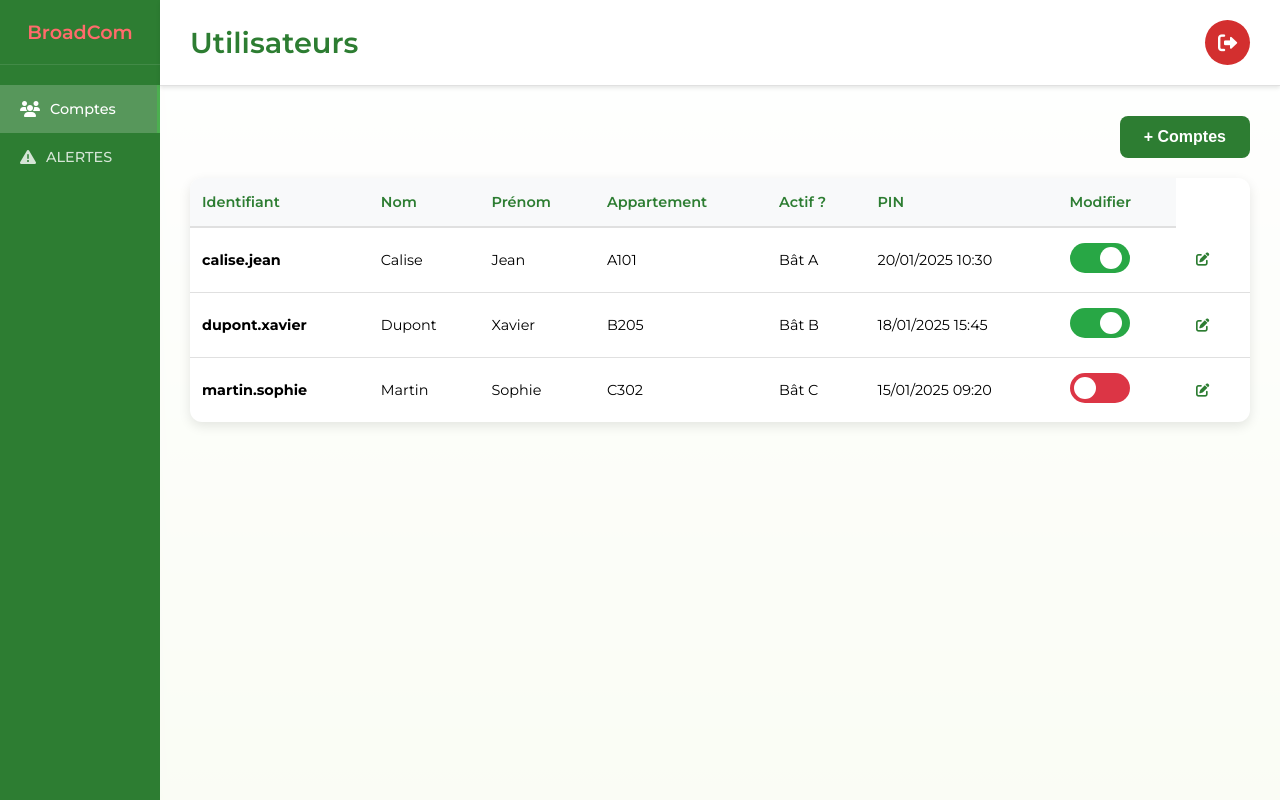
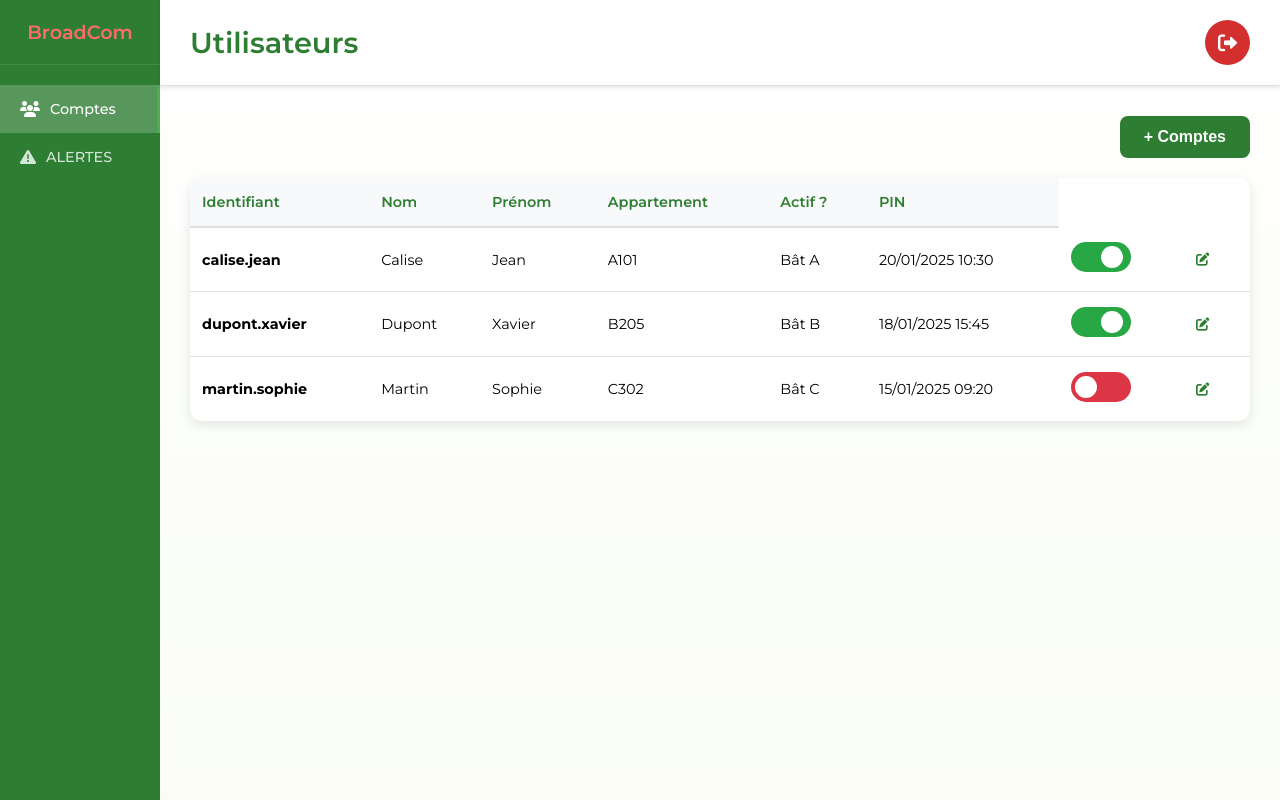
Before and after one commit to Rchardon/broadcom, a Symfony app: template templates/Admin/dashboard.html.twig in a window 1280 px wide. Run offline with Twig, Linux system fonts and the light colour scheme; the template is opened without the code that fills it, so the values that code supplies are empty; some libraries are stand-ins or nearby versions.

Commit message:
Update dashboard.html.twig

```diff
--- a/templates/Admin/dashboard.html.twig
+++ b/templates/Admin/dashboard.html.twig
@@ -48,7 +48,6 @@
                                 <th>Appartement</th>
                                 <th>Actif ?</th>
                                 <th>PIN</th>
-                                <th>Modifier</th>
                             </tr>
                         </thead>
                         <tbody id="usersTableBody">
@@ -60,8 +59,6 @@
                                     <td>{{ user.noApp }}</td>
                                     <td>{{ user.isActive == 1 ? 'Oui' : 'Non' }}</td>
                                     <td>{{ user.pin }}</td>
-
-                                    </td>
                                 </tr>
                             {% else %}
                                 <tr>
```
